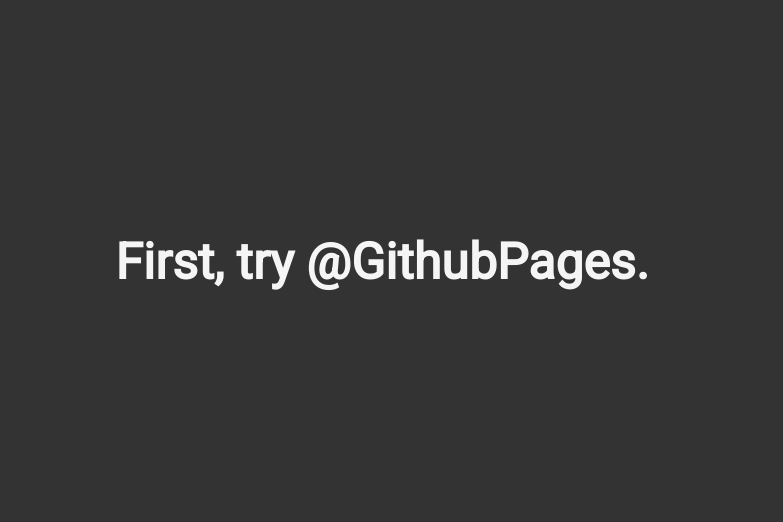
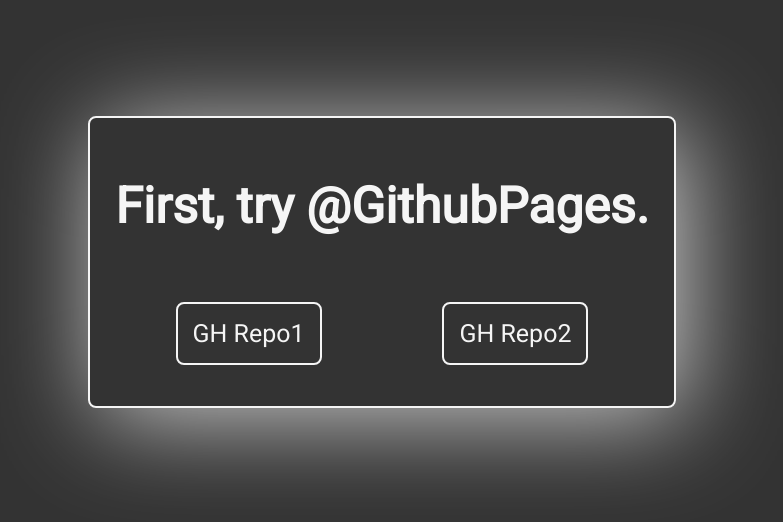
Before and after one commit to DivyanshBatham/DivyanshBatham.github.io, a website: page index.html in a window 1280 px wide. Shown: the part 146-668 px from the top of the page, without its empty margins (266-1049 px from the left). Drawn offline with Linux system fonts and the light colour scheme.

Commit message:
Hrefs to two different GH Repos

```diff
--- a/assets/css/styles.css
+++ b/assets/css/styles.css
@@ -6,6 +6,7 @@
 body {
     background-color: #333;
     display: flex;
+    flex: wrap;
     justify-content: center;
     align-items: center;
     height: 100%;
@@ -13,9 +14,42 @@
     overflow: hidden;
 }
 
+#wrapper {
+    border: 2px solid whitesmoke;
+    border-radius: 8px;
+    padding: 25px;
+    -webkit-box-shadow: 10px 10px 100px #ccc;
+    -moz-box-shadow: 10px 10px 100px #ccc;
+    box-shadow: 10px 10px 100px #ccc;
+}
+
 h1 {
     color: whitesmoke;
-    display: inline;
     font-family: 'Roboto', sans-serif;
     font-size: 50px;
 }
+
+ul {
+    display: flex;
+    justify-content: space-around;
+    list-style-type: none;
+    padding: 0px;
+}
+
+li {
+    border: 2px solid whitesmoke;
+    border-radius: 8px;
+    padding: 15px;
+    text-decoration: none;
+}
+
+li:hover {
+    background-color: rgba(100,100,100,0.5);
+}
+
+a {
+    text-decoration: none;
+    color: whitesmoke;
+    font-family: 'Roboto', sans-serif;
+    font-size: 25px;
+}
--- a/index.html
+++ b/index.html
@@ -1,15 +1,32 @@
 <!doctype html>
 <html lang="en">
+
 <head>
     <meta charset="utf-8">
-        <title>Hello</title>
+    <title>Rocket</title>
     <meta name="viewport" content="width=device-width">
     <link rel="stylesheet" href="assets/css/styles.css">
     <link href="https://fonts.googleapis.com/css?family=Roboto" rel="stylesheet">
     <link rel="icon" type="image/x-icon" href="favicon.png">
     <script src="assets/js/main.js"></script>
 </head>
+
 <body>
+    <div id="wrapper">
         <h1>First, try @GithubPages.</h1>
+        <br>
+        <nav>
+            <ul>
+                <li>
+                    <a href="GH-Page1">GH Repo1</a>
+                </li>
+                <li>
+                    <a href="GH-Page2">GH Repo2</a>
+                </li>
+            </ul>
+        </nav>
+
+    </div>
 </body>
+
 </html>
```
Lines whose indentation alone changed are shown as unchanged.
